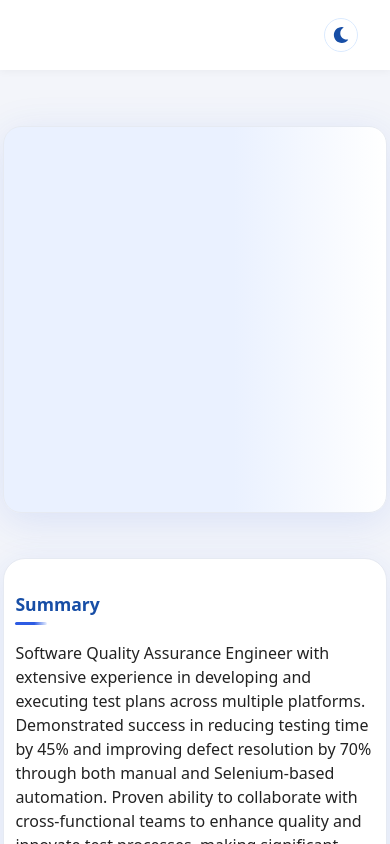
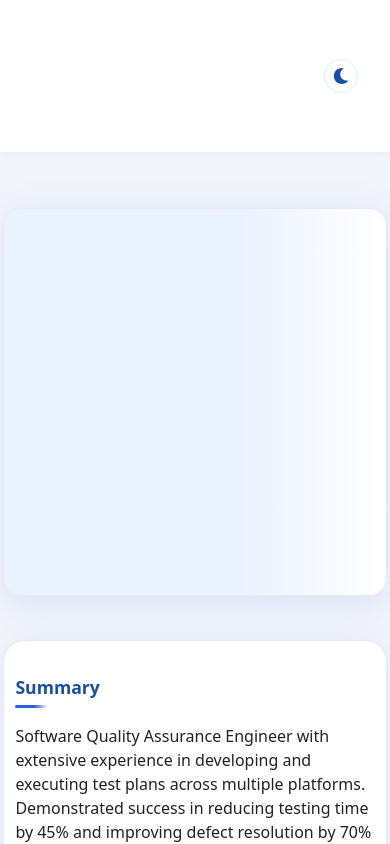
Before and after one commit to yrohit08/Portfolio, a React (Vite) app: page / in a window 390 px wide. Shown: the top 844 px of the page. Built offline with nearby package versions, Linux system fonts and the light colour scheme.

Commit message:
fix: Resolve nav bar overlap on mobile

```diff
--- a/src/App.css
+++ b/src/App.css
@@ -286,6 +286,11 @@ body[data-theme='dark'] .hero-nav {
 }
 
 @media (max-width: 700px) {
+  .header-content {
+    height: auto;
+    min-height: 70px;
+    padding: 0.75rem 3.5rem 0.75rem 0.75rem; /* Adjust padding for mobile */
+  }
   .hero-content {
     grid-template-columns: 1fr;
     gap: 1.5rem;
@@ -329,6 +334,9 @@ body[data-theme='dark'] .hero-nav {
     width: 32px;
     height: 3px;
     margin: 0.3rem 0 0 0;
+  }
+  .theme-toggle {
+    right: 0.75rem;
   }
 }
 .skills-grid {
```
